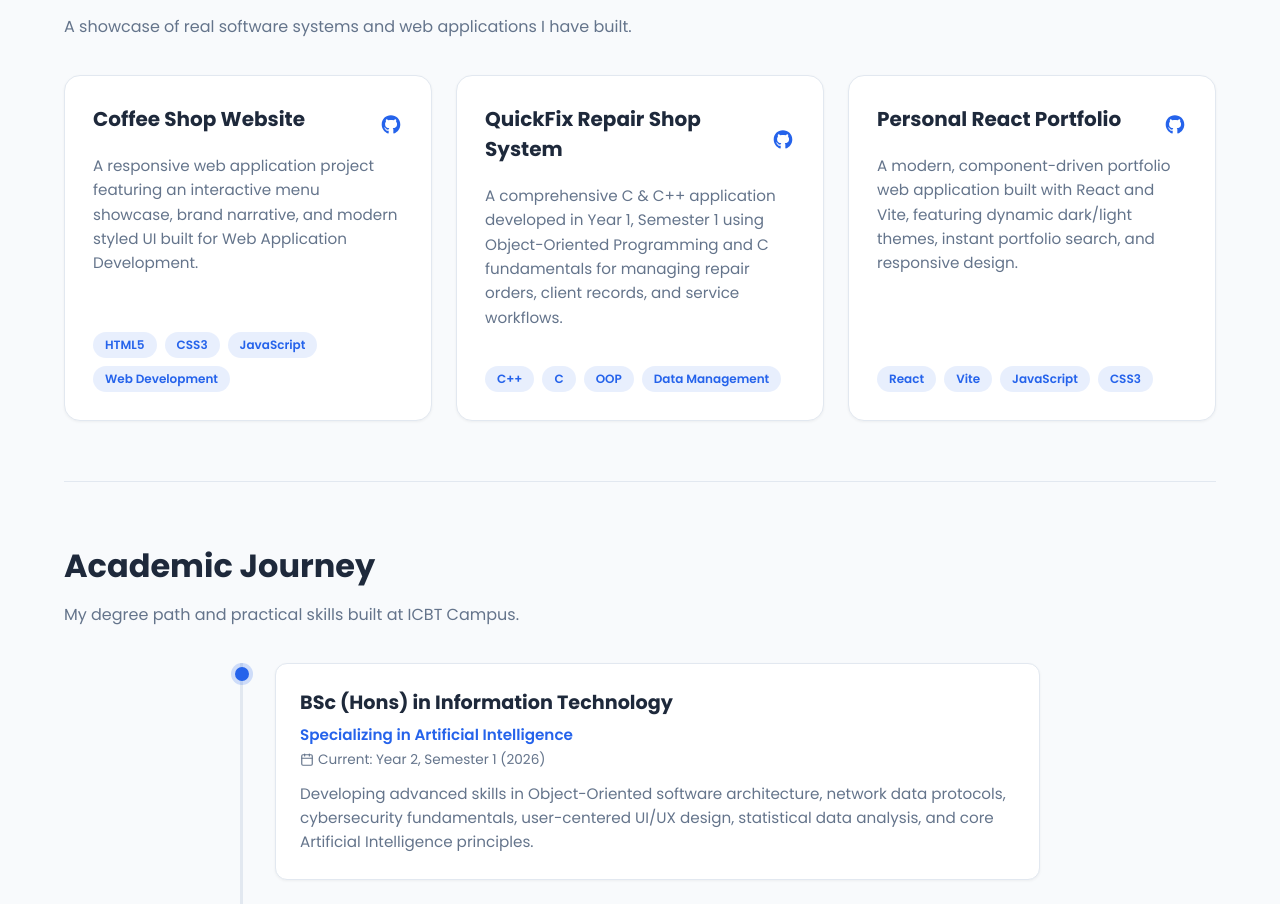
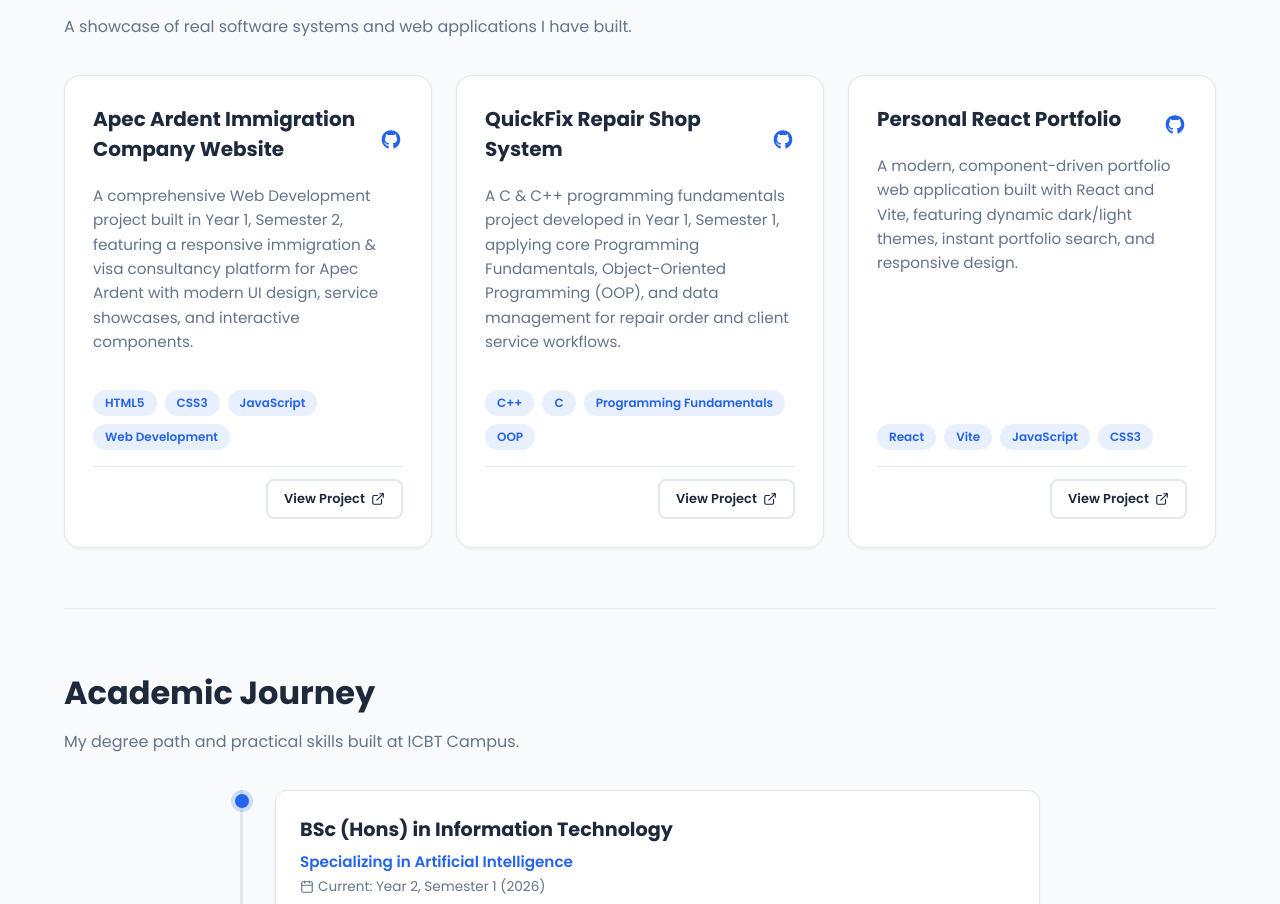
Before and after one commit to ashenwellappili99-rgb/portfolio, a React (Vite) app: page / in a window 1280 px wide. Shown: the part 1537-2441 px from the top of the page. Built offline with nearby package versions, Linux system fonts and the light colour scheme.

Commit message:
Update GitHub username links in README and components, update project showcase, and add View Project buttons

```diff
--- a/src/components/Contact.jsx
+++ b/src/components/Contact.jsx
@@ -44,7 +44,7 @@ export const Contact = () => {
                         <FontAwesomeIcon icon={faGithub} />
                     </div>
                     <a
-                        href="https://github.com/ashenwellappili99-rgb"
+                        href="https://github.com/ashenwellappili"
                         target="_blank"
                         rel="noopener noreferrer"
                     >
--- a/src/components/Projects.jsx
+++ b/src/components/Projects.jsx
@@ -1,27 +1,27 @@
 import React from 'react';
 import { FontAwesomeIcon } from '@fortawesome/react-fontawesome';
 import { faGithub } from '@fortawesome/free-brands-svg-icons';
-import { faExternalLinkAlt } from '@fortawesome/free-solid-svg-icons';
+import { ExternalLink } from 'lucide-react';
 
 export const Projects = () => {
     const projectsList = [
         {
-            title: 'Coffee Shop Website',
-            description: 'A responsive web application project featuring an interactive menu showcase, brand narrative, and modern styled UI built for Web Application Development.',
+            title: 'Apec Ardent Immigration Company Website',
+            description: 'A comprehensive Web Development project built in Year 1, Semester 2, featuring a responsive immigration & visa consultancy platform for Apec Ardent with modern UI design, service showcases, and interactive components.',
             tags: ['HTML5', 'CSS3', 'JavaScript', 'Web Development'],
-            githubUrl: 'https://github.com/ashenwellappili99-rgb'
+            githubUrl: 'https://github.com/ashenwellappili'
         },
         {
             title: 'QuickFix Repair Shop System',
-            description: 'A comprehensive C & C++ application developed in Year 1, Semester 1 using Object-Oriented Programming and C fundamentals for managing repair orders, client records, and service workflows.',
-            tags: ['C++', 'C', 'OOP', 'Data Management'],
-            githubUrl: 'https://github.com/ashenwellappili99-rgb'
+            description: 'A C & C++ programming fundamentals project developed in Year 1, Semester 1, applying core Programming Fundamentals, Object-Oriented Programming (OOP), and data management for repair order and client service workflows.',
+            tags: ['C++', 'C', 'Programming Fundamentals', 'OOP'],
+            githubUrl: 'https://github.com/ashenwellappili'
         },
         {
             title: 'Personal React Portfolio',
             description: 'A modern, component-driven portfolio web application built with React and Vite, featuring dynamic dark/light themes, instant portfolio search, and responsive design.',
             tags: ['React', 'Vite', 'JavaScript', 'CSS3'],
-            githubUrl: 'https://github.com/ashenwellappili99-rgb/portfolio'
+            githubUrl: 'https://github.com/ashenwellappili/portfolio'
         }
     ];
 
@@ -48,6 +48,7 @@ export const Projects = () => {
                             </div>
                             <p>{project.description}</p>
                         </div>
+                        <div>
                             <div className="tags" style={{ marginTop: '16px' }}>
                                 {project.tags.map((tag, tIndex) => (
                                     <span key={tIndex} className="tag">
@@ -55,6 +56,18 @@ export const Projects = () => {
                                     </span>
                                 ))}
                             </div>
+                            <div style={{ marginTop: '16px', paddingTop: '12px', borderTop: '1px solid var(--border-color)', display: 'flex', justifyContent: 'flex-end' }}>
+                                <a
+                                    href={project.githubUrl}
+                                    target="_blank"
+                                    rel="noopener noreferrer"
+                                    className="btn btn-outline"
+                                    style={{ padding: '8px 16px', fontSize: '13px', display: 'inline-flex', alignItems: 'center', gap: '6px' }}
+                                >
+                                    View Project <ExternalLink size={14} />
+                                </a>
+                            </div>
+                        </div>
                     </div>
                 ))}
             </div>
```
Also changed, not shown: 1 other file (tests, documents, lock files or other folders). Lines whose indentation alone changed are shown as unchanged.
